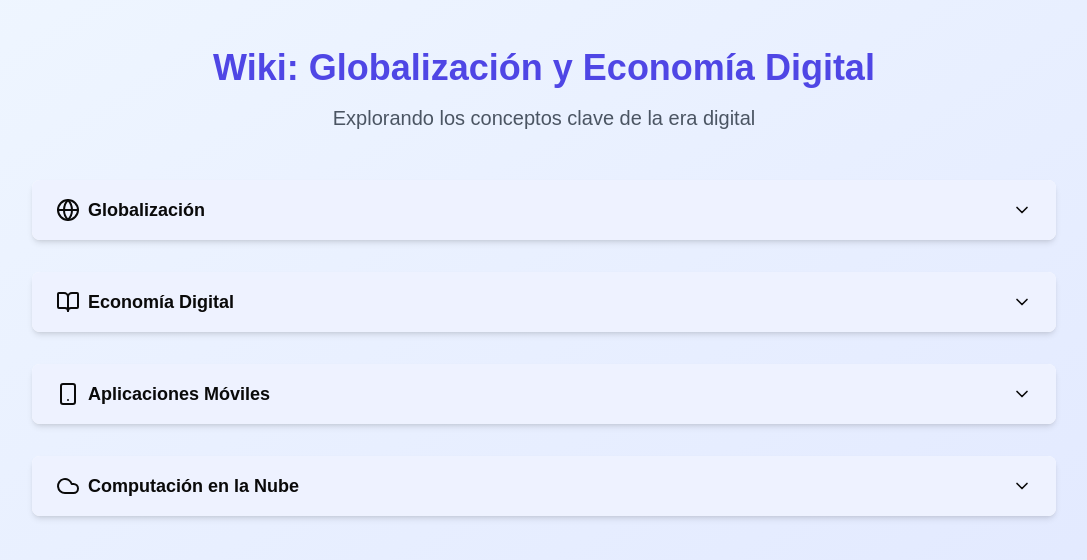
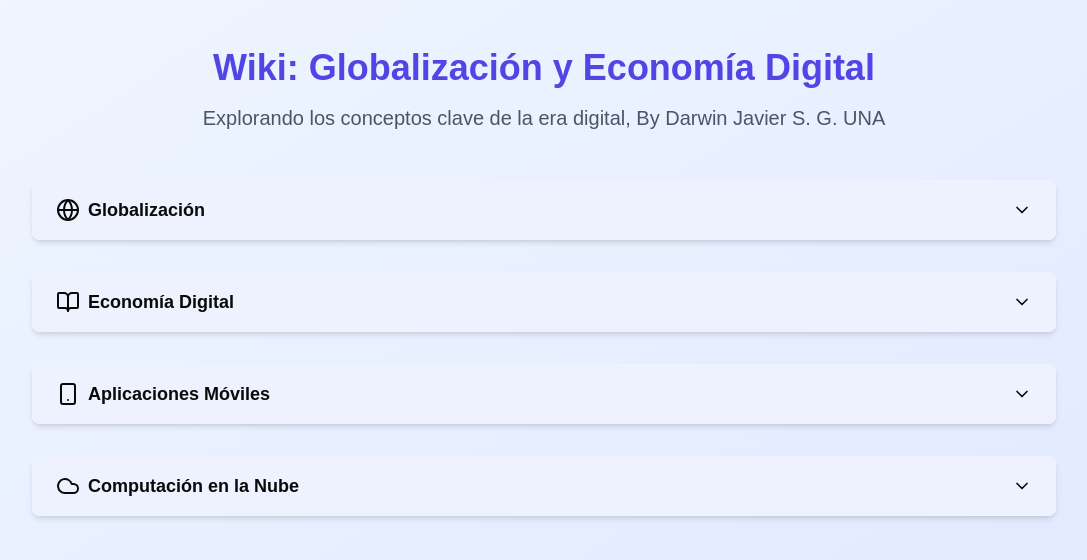
Before and after one commit to Infil505/Wiki, a Next.js app: page / in a window 1280 px wide. Shown: the top 560 px of the page, without its empty margins (96-1183 px from the left). Built offline with nearby package versions, Linux system fonts and the light colour scheme.

Commit message:
Nombre autor

```diff
--- a/components/pagina-principal.tsx
+++ b/components/pagina-principal.tsx
@@ -19,7 +19,7 @@ const WikiPage: React.FC = () => {
             Wiki: Globalización y Economía Digital
           </h1>
           <p className="text-xl text-gray-600 dark:text-gray-300">
-            Explorando los conceptos clave de la era digital
+            Explorando los conceptos clave de la era digital, By Darwin Javier S. G. UNA
           </p>
         </header>
 
```
